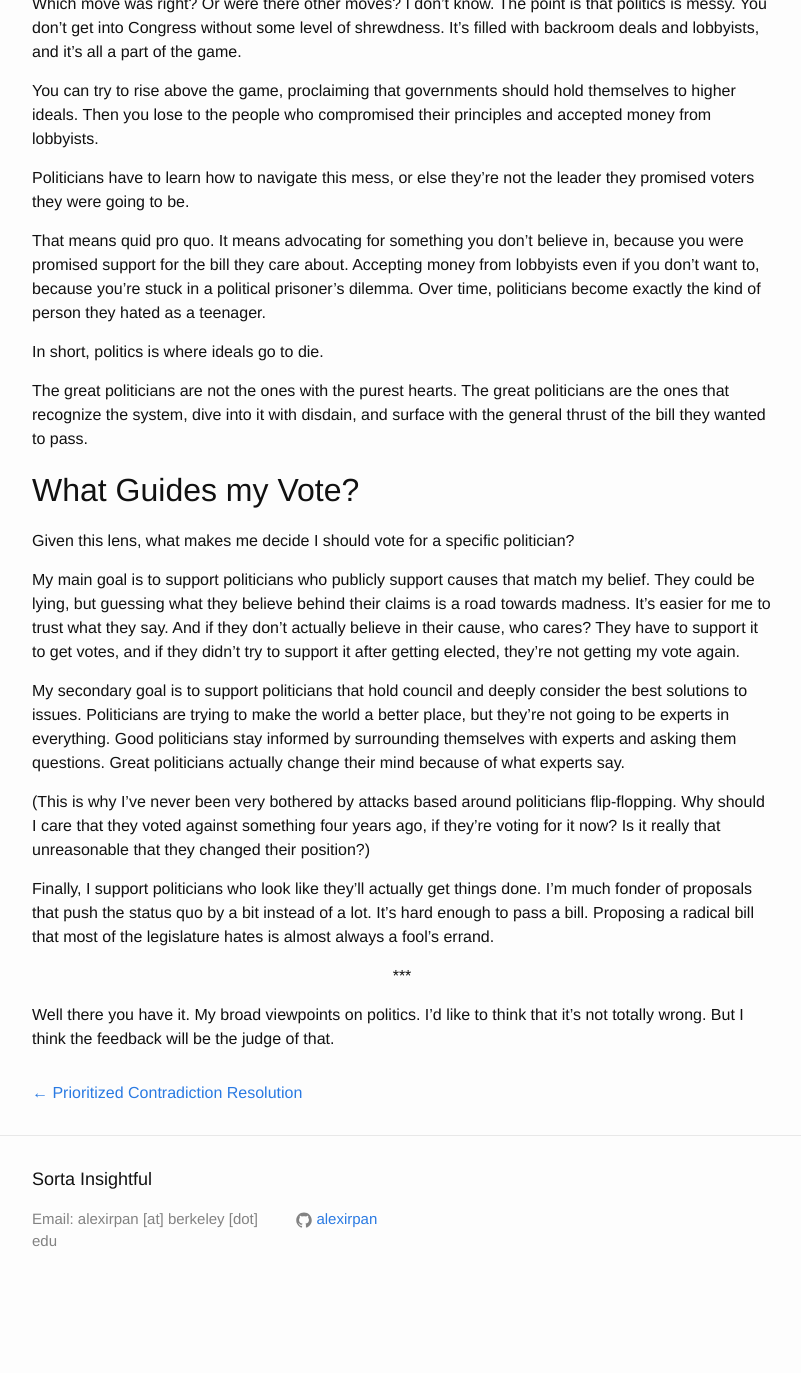
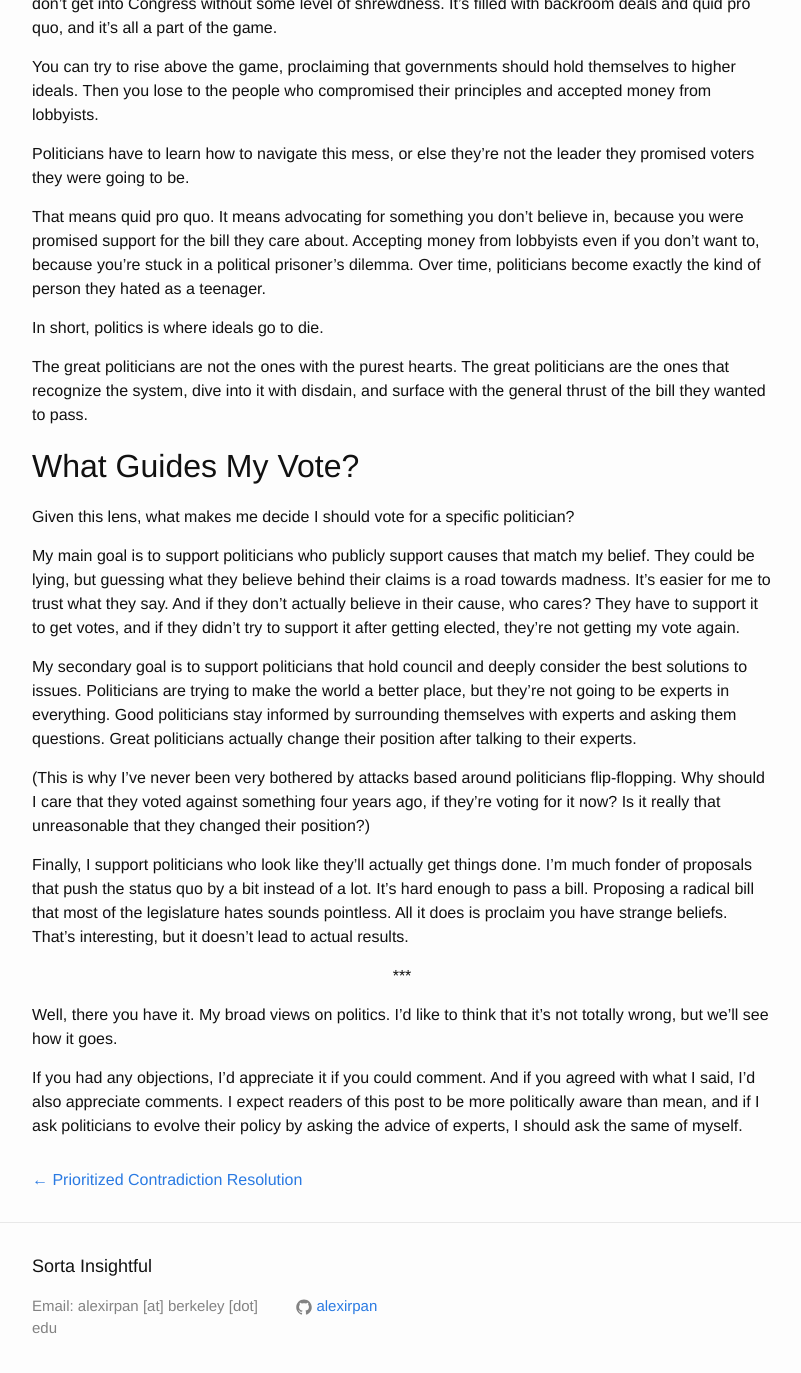
Before and after one commit to alexirpan/alexirpan.github.io, a Jekyll site: the page built from _posts/2016-10-18-politics.markdown, in a window 1280 px wide and 1400 px high, scrolled down 3700 px. Shown: the top 1373 px of the window, without its empty margins (238-1039 px from the left). Built offline with Jekyll 4.4.1, drawn with Linux system fonts in a browser that asks for light colours; before the commit the page ends 5013 px from its top, so only the background shows below that; some of the changed text lies outside the part shown.

Commit message:
Basically final. One more readthrough.

```diff
--- a/_posts/2016-10-18-politics.markdown
+++ b/_posts/2016-10-18-politics.markdown
@@ -1,7 +1,7 @@
 ---
 layout: post
-title:  "How I View Politicians"
-date:   2016-10-22 15:54:00 -0700
+title:  "My Understanding of Politics"
+date:   2016-10-22 23:53:00 -0700
 ---
 
 Let me start by saying I'm incredibly underqualified to discuss anything
@@ -19,12 +19,8 @@
 I want to.
 
 Is this going to make me a political genius? No. Am I looking to become
-a political genius? No.
-
-All I want is to be less of a political idiot. This seems like a good way
-to get some easy gains in that direction. (In general, it's okay
-to study a topic, while having no intention to become an expert in that
-topic.)
+a political genius? No. All I want is to be less of a political idiot.
+This seems like a good way to get some easy gains in that direction.
 
 Here we go.
 
@@ -48,8 +44,9 @@
 resoundingly false to me.
 
 What they want power for? Some people want power for
-the feeling of dominance over others. The vaguely euphoric feeling they get,
-when they tell people what to do, and it *gets done.*
+the feeling of dominance over others. The euphoric feeling they get,
+when they tell people what to do, and it *actually happens the way they
+asked it to get done.*
 
 > Power is my mistress. I have worked too hard at her conquest to allow anyone
 > to take her away from me.
@@ -59,8 +56,8 @@
 
 I know some political scientists claim that having power is the **only**
 desire of politicians. That's not entirely wrong, and it's also not entirely
-true. If someone just wanted power, they'd probably have an easier time in
-the private sector. (I'll freely admit this is purely my intuition talking.)
+true. If someone wanted only power and nothing else, they'd probably have an easier time in
+the private sector. (I'll freely admit this is just my intuition talking.)
 
 That leads to the second part of the rule. When I look at a politician, I see
 somebody who believes world order is broken. When someone runs for office,
@@ -106,10 +103,11 @@
 wouldn't be representing their constituents.
 
 I saw his reply as a positive spin on this: *even politicians motivated
-by just power have to follow the will of the voters.*
+only by power have to follow the will of the voters.*
+
 If a majority of the country agrees that interracial marriage should be legal,
 and a politician says they don't approve of it, they're going to lose their
-next election. That's it. No way out. And therefore every politician agrees
+next election, badly. And therefore every politician agrees
 that interracial marriage is okay, despite the fact that as recently as
 2013, [thirteen percent of Americans did not approve of marriage between blacks and
 whites](http://www.gallup.com/poll/163697/approve-marriage-blacks-whites.aspx).
@@ -159,7 +157,7 @@
 > When you got skin in the game, you stay in the game.
 > But you don't get a win unless you play in the game.
 
-(Hamilton, "The Room Where It Happens")
+(Hamilton, ["The Room Where It Happens"](https://www.youtube.com/watch?v=IWdBOsk8D7A))
 {: .centered }
 
 That's not saying stubbornness doesn't have its place. Weaponized stubbornness
@@ -181,7 +179,7 @@
 
 Which move was right? Or were there other moves? I don't know.
 The point is that politics is messy. You don't get into Congress without
-some level of shrewdness. It's filled with backroom deals and lobbyists, and
+some level of shrewdness. It's filled with backroom deals and quid pro quo, and
 it's all a part of the game.
 
 You can try to rise above the game, proclaiming that governments should hold
@@ -204,7 +202,7 @@
 disdain, and surface with the general thrust of the bill they wanted to pass.
 
 
-What Guides my Vote?
+What Guides My Vote?
 -----------------------------------------------------------------
 
 Given this lens, what makes me decide I should vote for a specific politician?
@@ -220,8 +218,8 @@
 consider the best solutions to issues. Politicians are trying to
 make the world a better place, but they're not going to be experts in everything.
 Good politicians stay informed by surrounding themselves with experts and asking
-them questions. Great politicians actually change their mind because of what
-experts say.
+them questions. Great politicians actually change their position after talking
+to their experts.
 
 (This is why I've never been very bothered by attacks based around
 politicians flip-flopping. Why should I care that they voted against something
@@ -231,10 +229,17 @@
 Finally, I support politicians who look like they'll actually get things
 done. I'm much fonder of proposals that push the status quo by a bit instead of
 a lot. It's hard enough to pass a bill. Proposing a radical bill that most of
-the legislature hates is almost always a fool's errand.
+the legislature hates sounds pointless. All it does is proclaim you have
+strange beliefs. That's interesting, but it doesn't lead to actual results.
 
 \*\*\*
 {: .centered }
 
-Well there you have it. My broad viewpoints on politics. I'd like to think that
-it's not totally wrong. But I think the feedback will be the judge of that.
+Well, there you have it. My broad views on politics. I'd like to think that
+it's not totally wrong, but we'll see how it goes.
+
+If you had any objections, I'd appreciate it if you could comment. And if you
+agreed with what I said, I'd also appreciate comments. I expect readers of this
+post to be more politically aware than mean, and if I ask politicians to
+evolve their policy by asking the advice of experts, I should ask the same
+of myself.
```
Also changed, not shown: other parts of _posts/2016-10-18-politics.markdown (+1 -1 lines).
